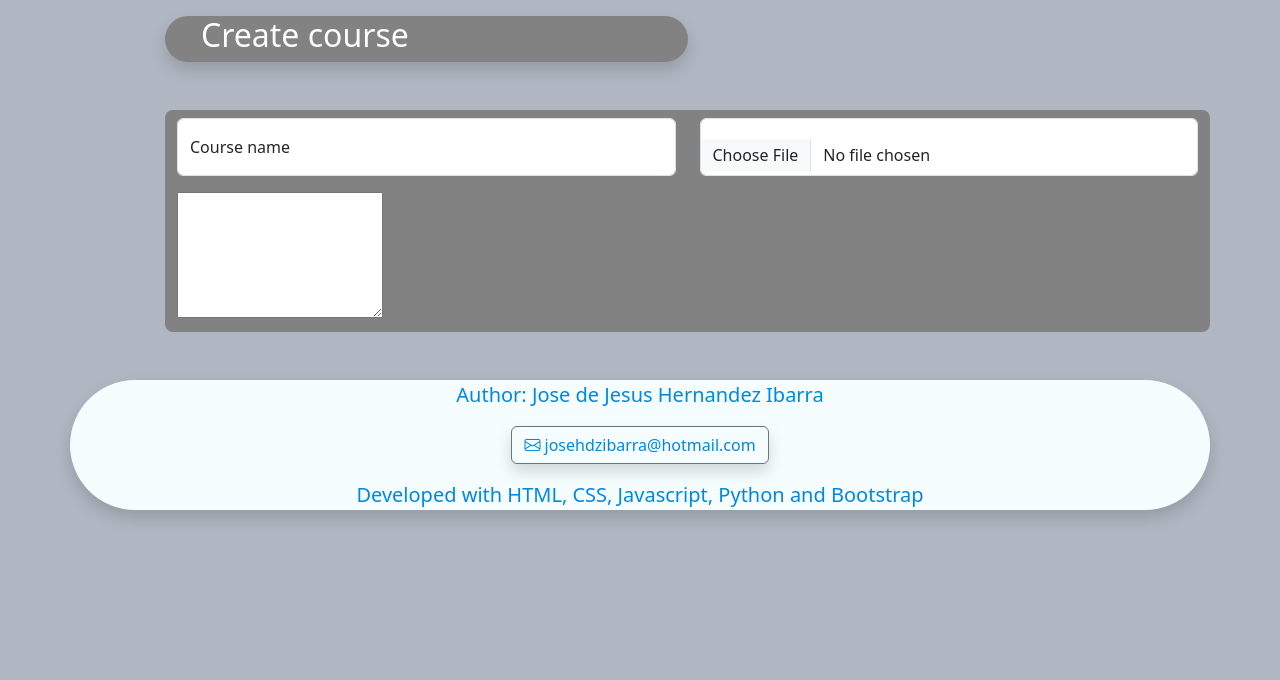
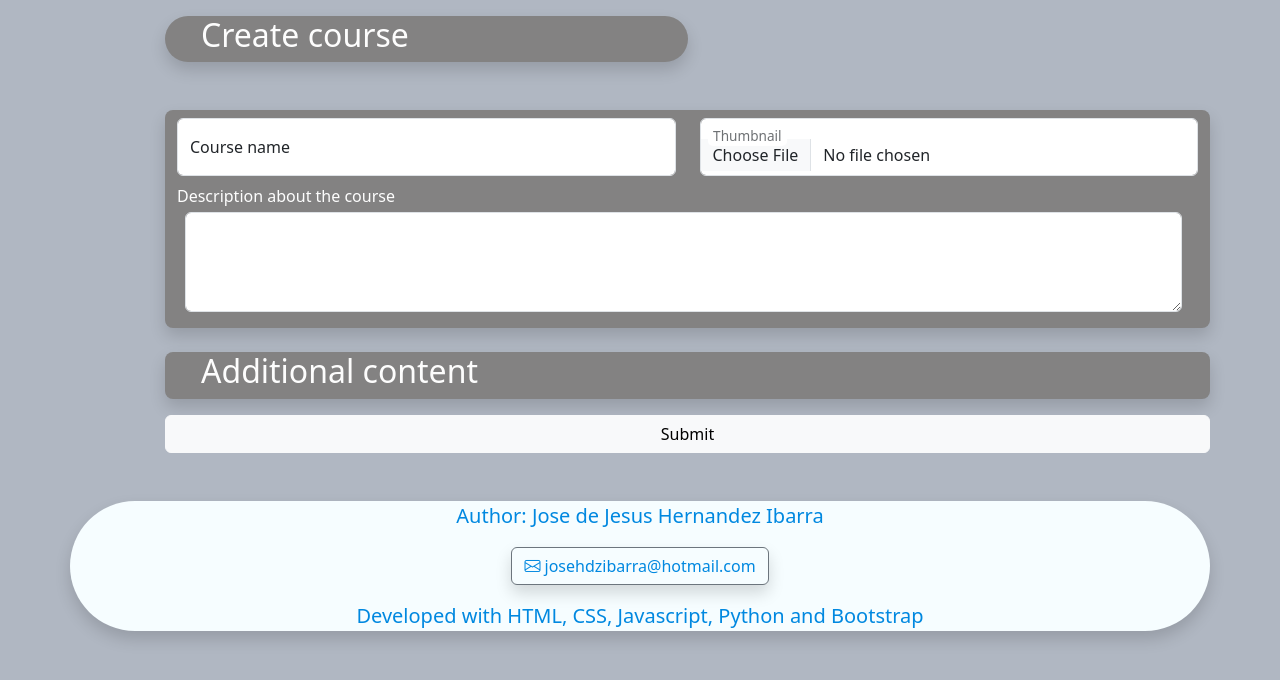
Before and after one commit to codejogy/barberlearning, a Flask app: page /createcourse in a window 1280 px wide. Shown: the part 56-736 px from the top of the page. Run offline with Flask 3, Linux system fonts and the light colour scheme.

Commit message:
Front end finished basics

```diff
--- a/static/style.css
+++ b/static/style.css
@@ -33,4 +33,3 @@ img.resize
     background-color:rgb(78, 78, 78);
     color:azure;
 }
-.
--- a/templates/createcourse.html
+++ b/templates/createcourse.html
@@ -15,7 +15,7 @@ Create course
                 </div>
             </div>
             <!-- Main row -->
-            <div class="row mt-5 textColorRecommend text-dark rounded-3">
+            <div class="row mt-5 textColorRecommend text-dark rounded-3 shadow">
                 <div class="col">
                     <div class="form-floating my-2" >
                         <input type="text" name="coursename" id="coursename" class="form-control" placeholder="course">
@@ -25,20 +25,27 @@ Create course
                 <div class="col">
                     <div class="form-floating my-2">
                         <input type="file" name="submitimage" id="submitimage" class="form-control" placeholder="Submit image">
+                        <label for="submitimage">Thumbnail</label>
                     </div>
                 </div>
                 <div class="row">
                     <!-- Description -->
-                    <div class="form-floating my-2">
-                        <textarea name="description" id="description" rows="5"></textarea>
+                    <label for="description" style="color: rgb(253, 253, 253);" class="mb-1">Description about the course</label>
+                    <div class="col-12 ms-2 mb-3">
+                        <textarea name="description" id="description" class="form-control" style="height: 100px;"></textarea>
                     </div>
                 </div>
             </div>
-            <div>
+            <!-- Additional content  -->
+             <div class="row">
+                <div class="col rounded-3 shadow textColorRecommend mt-4">
+                    <p class="h2 ms-4">Additional content</p>
 
-            </div>
-        </div>
-
+                </div>
+             </div>
+             <div class="row">
+                <input type="submit" value="Submit" class="btn btn-light mt-3">
+             </div>
     </div>
 </div>
 {% endblock %}
--- a/templates/layout.html
+++ b/templates/layout.html
@@ -55,7 +55,9 @@
         </div>
         <div class="offcanvas-body">
             <!-- Modify later to show profile -->
-            Content for Offcanvas
+            {% for content in contents %}
+            Test
+            {% endfor %}
         </div>
     </div>
     <div class="container-fluid">
```
